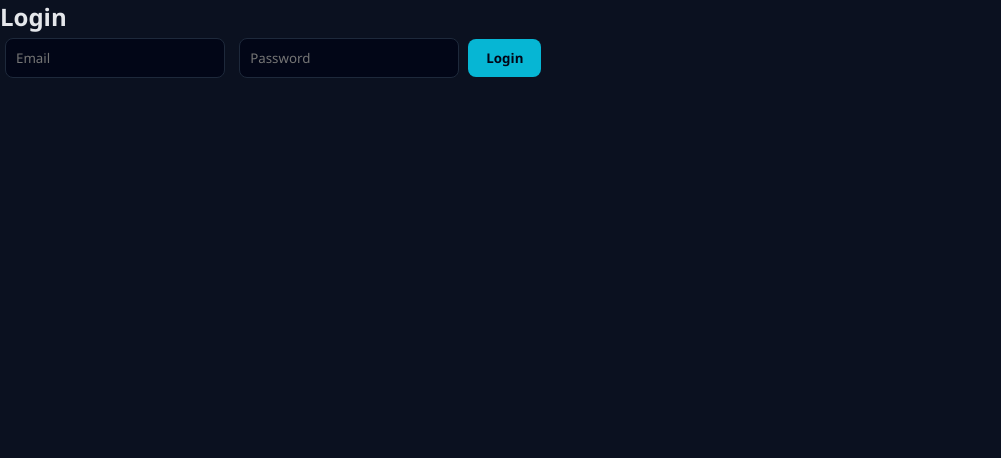
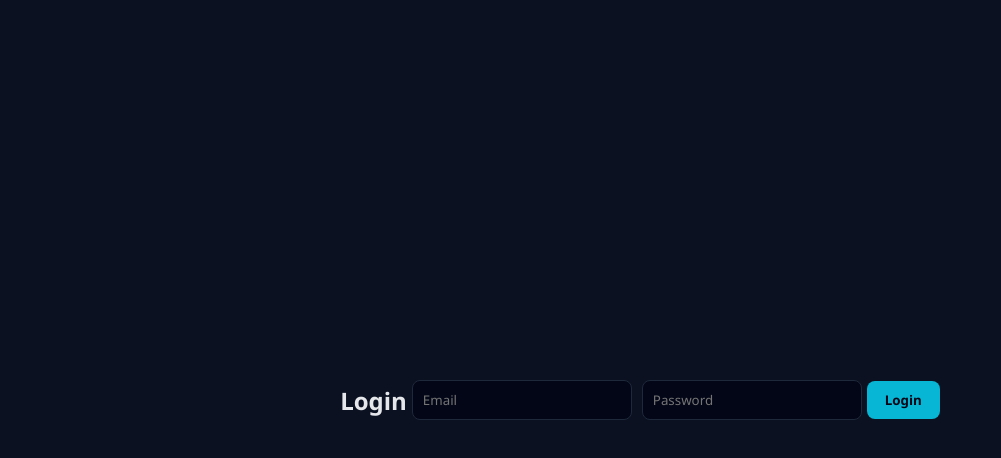
Before and after one commit to anwar79aldleme-maker/health-monitoring-system, a website: page public/login.html in a window 1280 px wide. Shown: the whole page, without its empty margins (0-1001 px from the left). Drawn offline with Linux system fonts and the light colour scheme.

Commit message:
Update login.html

```diff
--- a/public/login.html
+++ b/public/login.html
@@ -1,17 +1,17 @@
 <!DOCTYPE html>
-<html>
+<html lang="en">
 <head>
   <meta charset="UTF-8">
   <title>Login</title>
   <link rel="stylesheet" href="css/style.css">
 </head>
 <body>
-
-  <h2>Login</h2>
-
-  <input id="email" type="email" placeholder="Email">
-  <input id="password" type="password" placeholder="Password">
-  <button onclick="login()">Login</button>
+  <div class="login-container">
+    <h2>Login</h2>
+    <input id="email" type="email" placeholder="Email">
+    <input id="password" type="password" placeholder="Password">
+    <button onclick="login()">Login</button>
+  </div>
 
   <script src="js/app.js"></script>
 </body>
```
